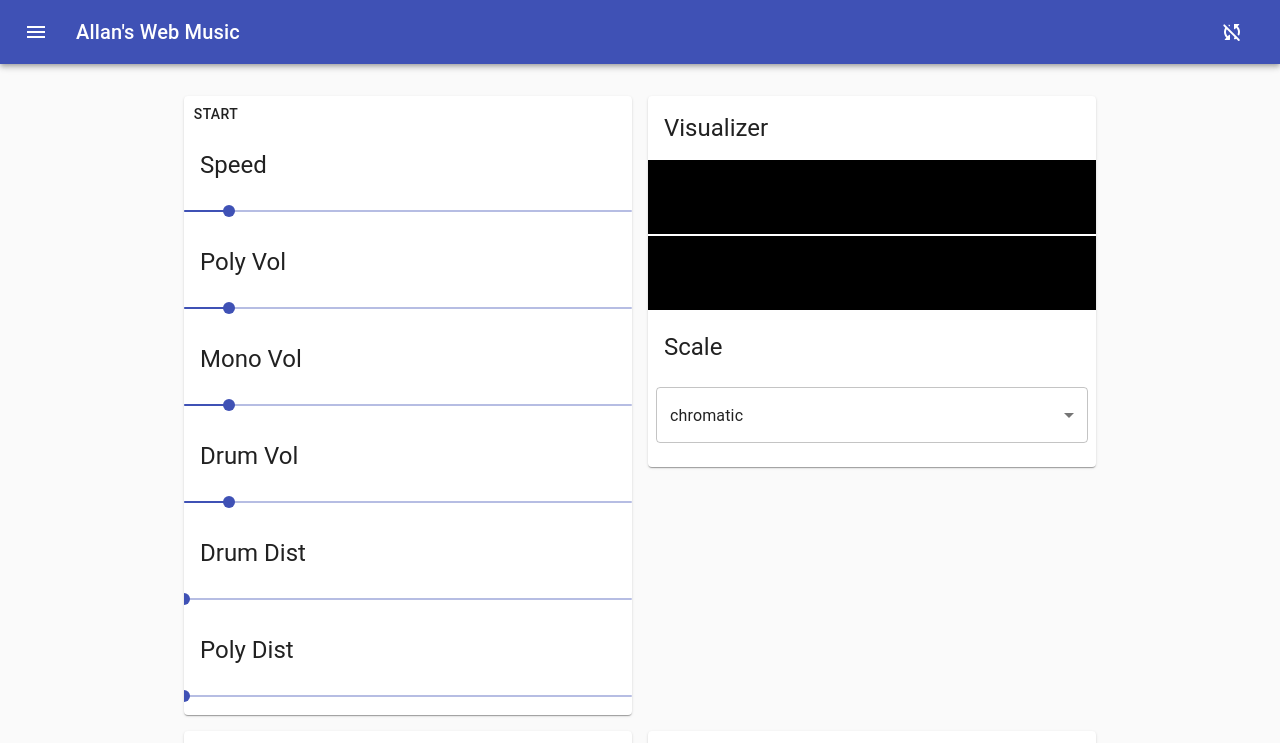
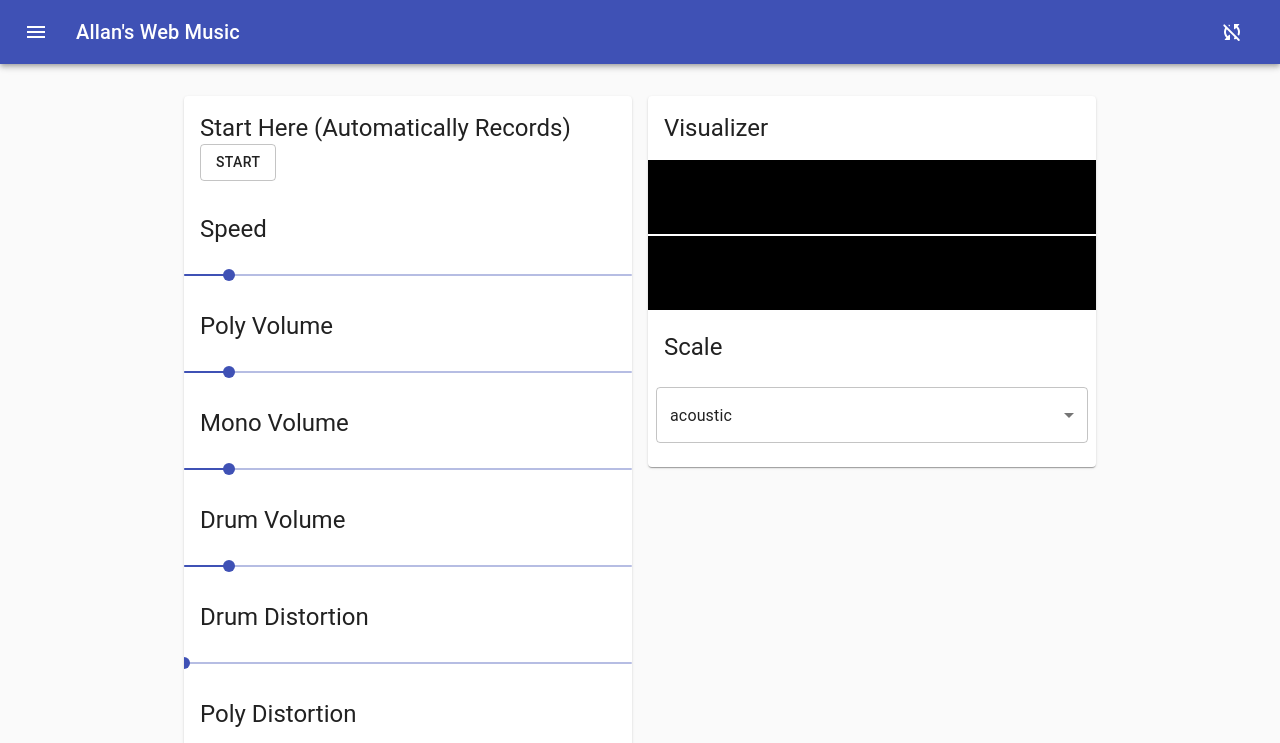
Before and after one commit to alegemaate/web-audio-music, a Gatsby site in the folder client/: page /guided-music in a window 1280 px wide. Shown: the top 743 px of the page. Built offline with nearby package versions, Linux system fonts and the light colour scheme; Gatsby itself is replaced by a stand-in of ours.

Commit message:
Make start/stop button more visible (#10)

```diff
--- a/client/src/components/Oscilloscope.tsx
+++ b/client/src/components/Oscilloscope.tsx
@@ -1,7 +1,7 @@
 import * as React from "react";
 
 export const Oscilloscope: React.FC<{
-  analyser: AnalyserNode;
+  analyser: AnalyserNode | null;
 }> = ({ analyser }) => {
   const oscRef = React.useRef<HTMLCanvasElement>(null);
   const parentRef = React.useRef<HTMLDivElement>(null);
--- a/client/src/pages/guided-music.tsx
+++ b/client/src/pages/guided-music.tsx
@@ -88,7 +88,14 @@ const GuidedMusic: React.FC = () => {
       <Grid container spacing={2} alignItems="stretch">
         <Grid item lg={6} md={6} sm={6}>
           <Card>
-            <Button onClick={startSynth}>{fmSynth ? "Stop" : "Start"}</Button>
+            <CardContent>
+              <Typography variant="h5">
+                Start Here (Automatically Records)
+              </Typography>
+              <Button variant="outlined" onClick={startSynth}>
+                {fmSynth ? "Stop" : "Start"}
+              </Button>
+            </CardContent>
 
             <CardContent>
               <Typography variant="h5">Speed</Typography>
@@ -106,7 +113,7 @@ const GuidedMusic: React.FC = () => {
             />
 
             <CardContent>
-              <Typography variant="h5">Poly Vol</Typography>
+              <Typography variant="h5">Poly Volume</Typography>
             </CardContent>
             <Slider
               defaultValue={0.1}
@@ -121,7 +128,7 @@ const GuidedMusic: React.FC = () => {
             />
 
             <CardContent>
-              <Typography variant="h5">Mono Vol</Typography>
+              <Typography variant="h5">Mono Volume</Typography>
             </CardContent>
             <Slider
               defaultValue={0.1}
@@ -136,7 +143,7 @@ const GuidedMusic: React.FC = () => {
             />
 
             <CardContent>
-              <Typography variant="h5">Drum Vol</Typography>
+              <Typography variant="h5">Drum Volume</Typography>
             </CardContent>
             <Slider
               defaultValue={0.1}
@@ -151,7 +158,7 @@ const GuidedMusic: React.FC = () => {
             />
 
             <CardContent>
-              <Typography variant="h5">Drum Dist</Typography>
+              <Typography variant="h5">Drum Distortion</Typography>
             </CardContent>
             <Slider
               defaultValue={0.0}
@@ -166,7 +173,7 @@ const GuidedMusic: React.FC = () => {
             />
 
             <CardContent>
-              <Typography variant="h5">Poly Dist</Typography>
+              <Typography variant="h5">Poly Distortion</Typography>
             </CardContent>
             <Slider
               defaultValue={0.0}
@@ -200,7 +207,7 @@ const GuidedMusic: React.FC = () => {
                     fmSynth.setScale(SCALES[event.target.value]);
                   }
                 }}
-                defaultValue="chromatic"
+                defaultValue="acoustic"
                 fullWidth
                 placeholder="Select a scale"
                 color="primary"
```
Also changed, not shown: 1 other file.
